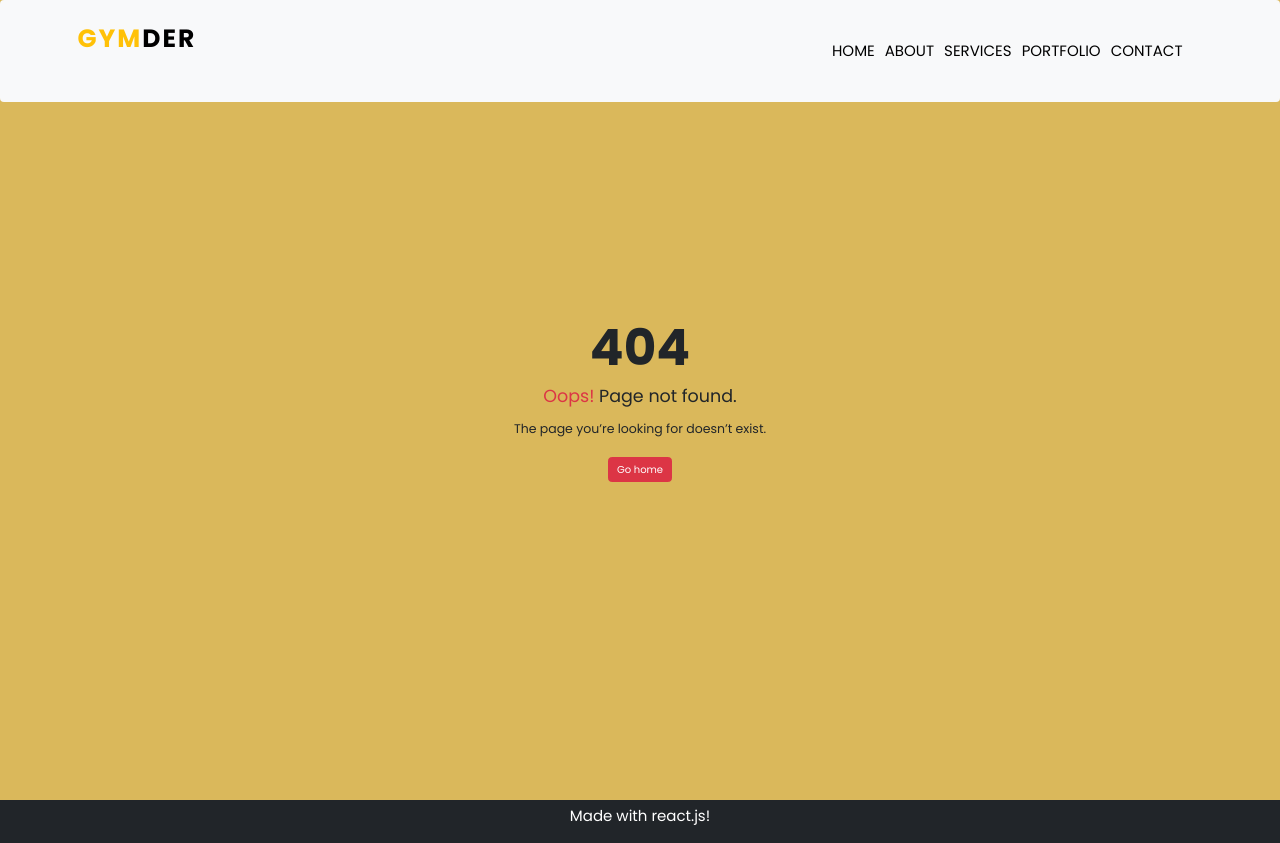
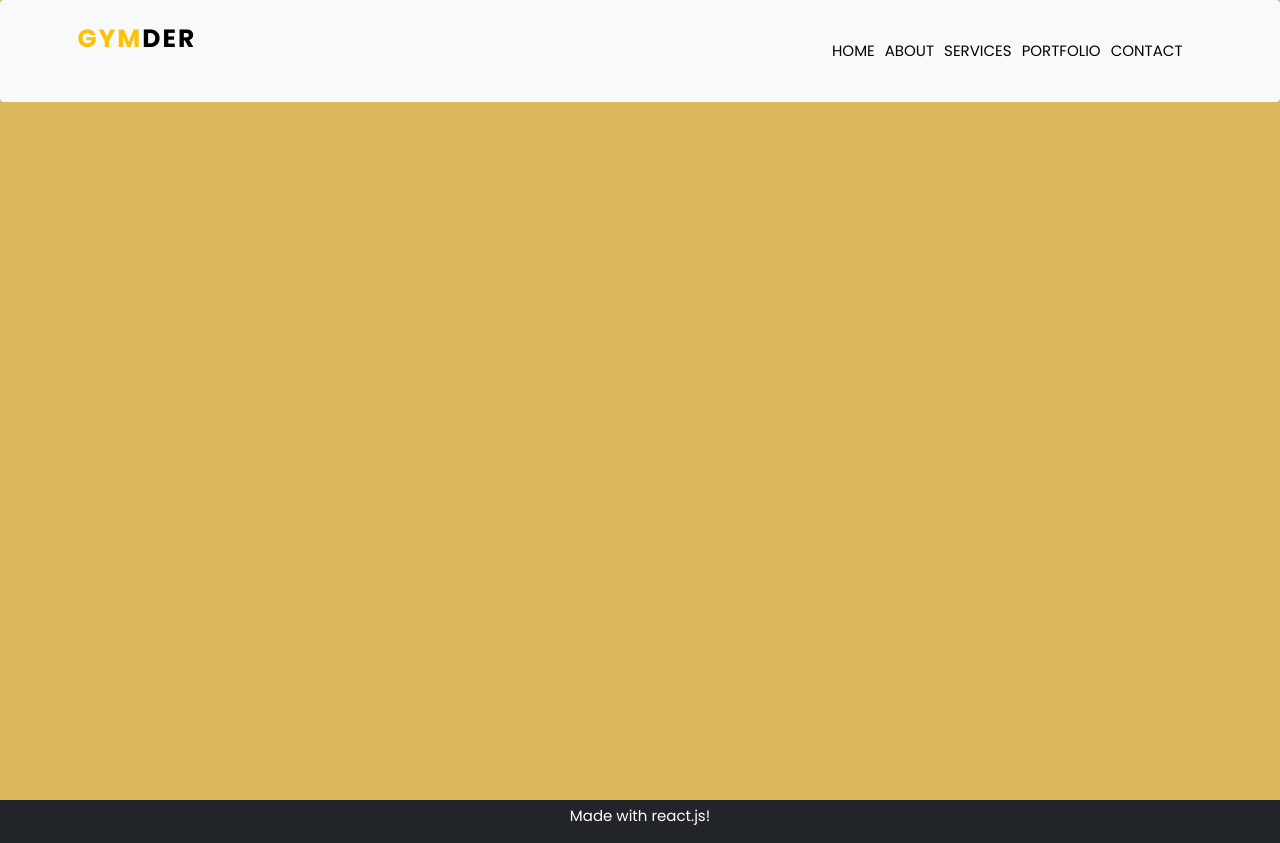
Before and after one commit to LexDarcoz/2223-frontendweb-LexDarcoz_Gymder, a React (Create React App) app: page /addGym in a window 1280 px wide. Before the commit this address had no page. Built offline with nearby package versions, Linux system fonts and the light colour scheme.

Commit message:
ContactForm fix & addgym feature

```diff
--- a/src/App.js
+++ b/src/App.js
@@ -8,8 +8,9 @@ import MyProfile from "./pages/MyProfile";
 import "./styling/App.css";
 import NotFound from "./pages/NotFound";
 import Register from "./pages/Register";
-import Login from "./pages/login";
+import Login from "./pages/Login";
 import Footer from "./components/Footer";
+import AddGym from "./pages/AddGym";
 function App() {
   return (
     <>
@@ -22,6 +23,7 @@ function App() {
         <Route path="myProfile" element={<MyProfile />} />
         <Route path="register" element={<Register />} />
         <Route path="login" element={<Login />} />
+        <Route path="addGym" element={<AddGym />} />
         <Route path="*" element={<NotFound />} />
       </Routes>
       <Footer />
--- a/src/components/Carousel.jsx
+++ b/src/components/Carousel.jsx
@@ -50,9 +50,9 @@ export default function Carousel() {
             <h5>Gym in your area</h5>
             <p>You can add gyms which will be available for others to see.</p>
             <p>
-              <a className="btn btn-warning mt-3" href="#">
-                Add your gym!
-              </a>
+              <Link to="addGym" className="btn btn-warning">
+                Add your gym now!
+              </Link>
             </p>
           </div>
         </div>
--- a/src/components/Gymlist.jsx
+++ b/src/components/Gymlist.jsx
@@ -90,9 +90,9 @@ export default function Gymlist() {
                   Sequi ipsam nostrum illo tempora esse quibusdam.
                 </p>
                 <p className="socials">
-                  <i className="bi bi-twitter text-dark mx-1"></i>{" "}
-                  <i className="bi bi-facebook text-dark mx-1"></i>{" "}
-                  <i className="bi bi-linkedin text-dark mx-1"></i>{" "}
+                  <i className="bi bi-twitter text-dark mx-1"></i>
+                  <i className="bi bi-facebook text-dark mx-1"></i>
+                  <i className="bi bi-linkedin text-dark mx-1"></i>
                   <i className="bi bi-instagram text-dark mx-1"></i>
                 </p>
               </div>
--- /dev/null
+++ b/src/pages/AddGym.jsx
@@ -0,0 +1,30 @@
+import { useState } from "react";
+import { Link } from "react-router-dom";
+
+export default function AddGym() {
+  // let [state, setState] = useState({
+  //   gym1: {
+  //     id: "Bin chilling",
+  //     name: "Stamina Fitness",
+  //     rating: 4,
+  //   },
+  // });
+
+  // function addGym() {
+  //   setState = {
+  //     gym2: {
+  //       name: "Stamina2",
+  //     },
+  //   };
+  // }
+
+  return (
+    <section class="vh-100">
+      <div className="container h-100">
+        <div className="row d-flex justify-content-center align-items-center h-100">
+          <div className="col-xl-12 col-xl-11"></div>
+        </div>
+      </div>
+    </section>
+  );
+}
--- a/src/pages/ContactForm.jsx
+++ b/src/pages/ContactForm.jsx
@@ -1,6 +1,6 @@
 export default function ContactForm() {
   return (
-    <section className="mb-12 mt-4 section-padding " id="ContactForm">
+    <section className="mb-12 mt-4 section-padding vh-100" id="ContactForm">
       <h2 className="h1-responsive font-weight-bold text-center my-4">
         Contact us
       </h2>
```
